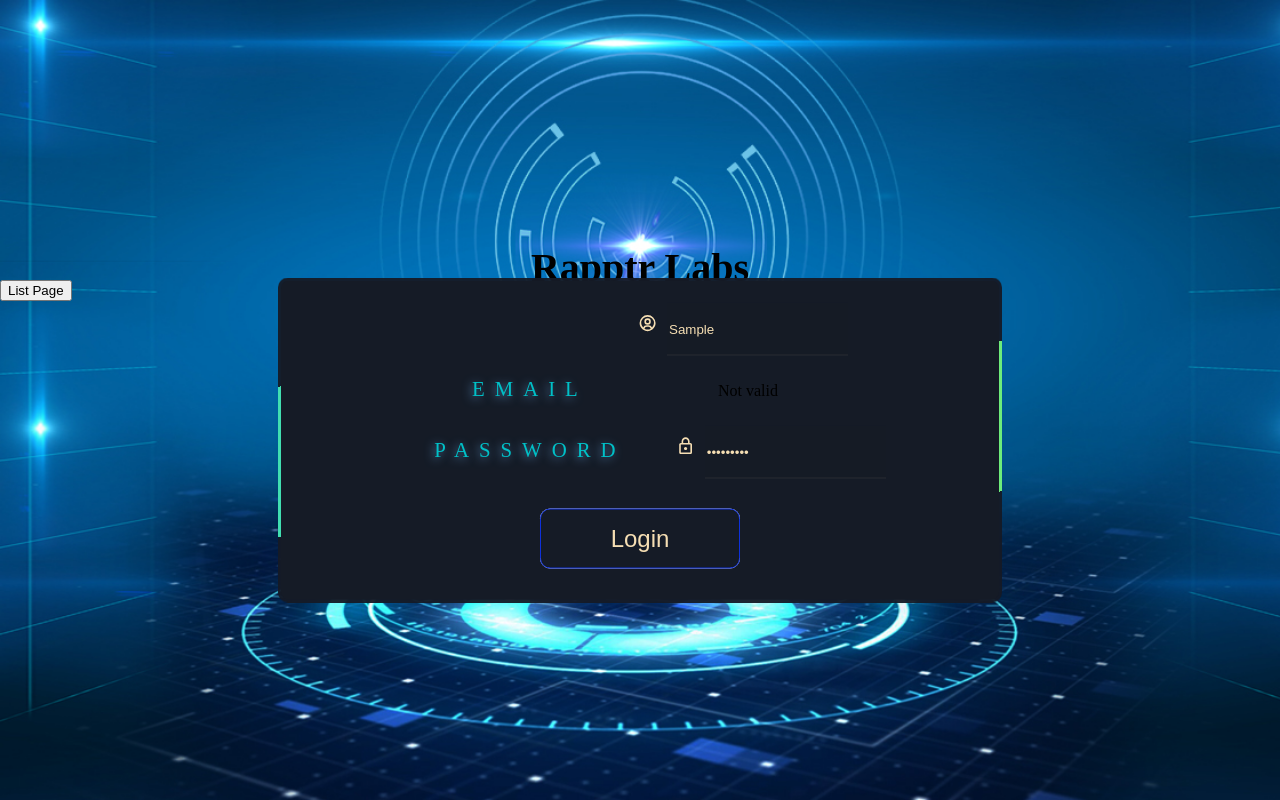
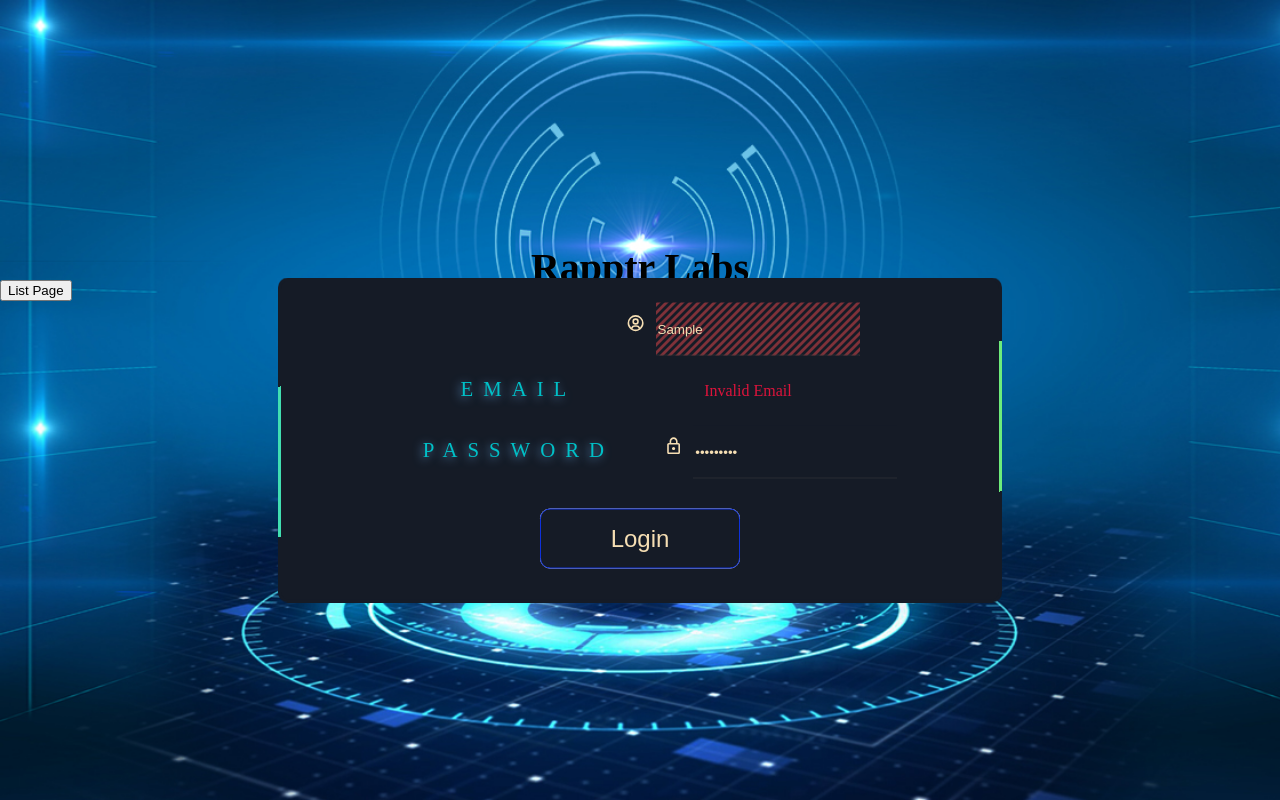
Before and after one commit to zombie1864/UI_Fundamentals-forms, a React (Create React App) app: page / in a window 1280 px wide. Both pictures are taken after typing "Sample", "Sample123" into the empty fields and a click on the input "Login". Built offline with nearby package versions, Linux system fonts and the light colour scheme.

Commit message:
further stylized form

```diff
--- a/src/components/login/LoginForm.js
+++ b/src/components/login/LoginForm.js
@@ -48,10 +48,12 @@
         **/
         switch (event.target.dataset.fieldname) {
             case 'email':
+                setInvalidEmail(false)
                 setEmailInput(event.target.value.trim())
                 break
             case 'pwd':
                 setpwdInput(event.target.value)
+                setInvalidPwd(false)
                 break
             default:
         }
--- a/src/css/LoginForm.css
+++ b/src/css/LoginForm.css
@@ -19,7 +19,7 @@
     max-width: 850px;
     padding: 15px 10px 10px 10px;
     text-align: center;
-    background: #151b26f3;
+    background: #151b26;
     overflow: hidden;
 }
 
@@ -71,11 +71,22 @@
 
 .inputFields {
     height:50px;
-    background-color: #151b2656;
+    width: 200px;
+    background-color: #151b26;
     color: wheat;
     border: none;
     margin: 10px;
     border-bottom: 1.5px solid rgba(63, 63, 63, 0.5);
+}
+
+.invalidInput {
+    background-size: 8px 8px;
+    background-image: linear-gradient(135deg, rgba(232, 71, 76, 0.5), rgba(232, 71, 76, 0.5) 25%, transparent 25%, transparent 50%, rgba(232, 71, 76, 0.5) 50%, rgba(232, 71, 76, 0.5) 75%, transparent 75%, transparent);
+    background-repeat: repeat;
+}
+
+.errMsg {
+    color: crimson;
 }
 
 .inputFields:hover::placeholder {
@@ -153,6 +164,43 @@
     animation: pulse 1s;
 }
 
+.loginBtnContainer_success span input {
+    position: absolute;
+    top: 0;
+    left: 0;
+    width: 100%;
+    height: 100%;
+    display: inline-block;
+    background-color: #2b7b55;
+    z-index: 1;
+    display: flex;
+    justify-content: center;
+    align-items: center;
+    font-size: 1.5em;
+    color: wheat;
+    border: 1px solid #0e31db;
+    overflow: hidden;
+    cursor: pointer;
+    border-radius: 10px;
+}
+
+
+.loginBtnContainer_success span{
+    position: relative;
+    width: 200px;
+    height: 60px;
+    margin: 20px;
+    display: inline-block;
+    background-color: #fff;
+    border-radius: 10px;
+}
+
+.loginBtnContainer_success span::before,
+.loginBtnContainer_success span::after{
+    content: '';
+    position: absolute;
+}
+
 @keyframes pulse {
 0% {box-shadow: 0 0 0 0 rgba(30, 144, 255, 0.5);}
 70% {box-shadow: 0 0 0 1.5em rgba(30, 144, 255, 0.0);}
--- a/src/pages/LoginPage.js
+++ b/src/pages/LoginPage.js
@@ -7,7 +7,6 @@
     **/
     return (
         <div className='loginPageContainer'>
-            <h1 className='logo'>Rapptr Labs</h1>
             <LoginForm/>
         </div>
     )
--- a/src/templates/LoginTemplate.js
+++ b/src/templates/LoginTemplate.js
@@ -18,6 +18,8 @@
     **/
     return (
         <div>
+            {console.log(formSubmitted)}
+            <h1 className='logo'>Rapptr Labs</h1>
             <form className='loginForm' onSubmit={handleSubmitForm}>
                 <label className='formLabels'>Email</label>
                 <div className='inputContainer'>
@@ -25,11 +27,11 @@
                     <input
                     value={emailInput}
                     data-fieldname='email'
-                    className='inputFields'
+                    className={invalidEmail ? 'inputFields invalidInput' : 'inputFields'}
                     onChange={handleInputChange}
                     placeholder='user@rapptrlabs.com'
                     type='text'/>
-                    {invalidEmail && <p>Not valid</p>}
+                    {invalidEmail && <p className='errMsg'>Invalid Email</p>}
                 </div>
                 <label className='formLabels'>Password</label>
                 <div className='inputContainer'>
@@ -37,18 +39,18 @@
                     <input
                     value={pwdInput}
                     data-fieldname='pwd'
-                    className='inputFields'
+                    className={invalidPwd ? 'inputFields invalidInput' : 'inputFields'}
                     onChange={handleInputChange}
                     placeholder='Must be at least 4 characters'
                     type='password'/>
-                    {invalidPwd && <p>Not valid</p>}
+                    {invalidPwd && <p className='errMsg'>Password must be between 4-16 characters long</p>}
                 </div>
-                <div className='loginBtnContainer'>
+                <div className={formSubmitted ? 'loginBtnContainer_success' : 'loginBtnContainer' }>
                     <span>
                         <input
-                        className='loginBtn'
+                        className={formSubmitted ? null : 'loginBtn'}
                         type="submit"
-                        value="Login"
+                        value={formSubmitted ? 'Success!' : 'Login'}
                         disabled={formSubmitted ? true : false}/>
                     </span>
                 </div>
```
